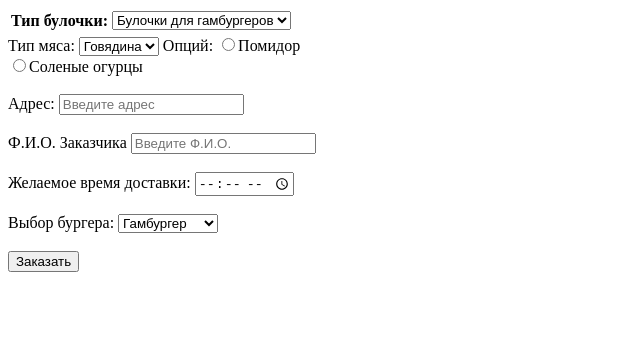
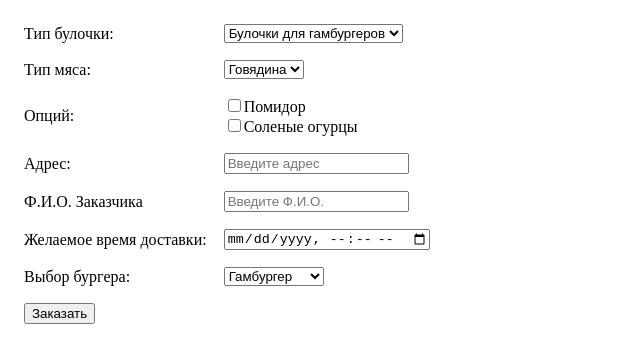
Before and after one commit to D9rkhan/WebHuyna, a plain HTML site: page Task 1-2/task1-2.html in a window 1280 px wide. Shown: the whole page, without its empty margins (0-640 px from the left). Drawn offline with Linux system fonts and the light colour scheme.

Commit message:
End of Task 1-2

```diff
--- a/Task 1-2/task1-2.html
+++ b/Task 1-2/task1-2.html
@@ -4,51 +4,73 @@
     </head>
 
     <body>
-        <table>
+        <table cellspacing = "15">
             <tr>
-                <th>Тип булочки:</th>
+                <td>Тип булочки:</td>
 
-                <th>
+                <td>
                     <select>
                         <option>Булочки для гамбургеров</option>
                         <option>Булочки для сэндвичей</option>
                         <option>Булочкий для хот-догов</option>
                     </select>
-                </th>
+                </td>
             </tr>
 
             <tr>
-
-            </tr>
-        </table>
-
-        Тип мяса:
+                <td>Тип мяса:</td>
+                <td>
                     <select>
                     <option>Говядина</option>
                     <option>Курица</option>
                     <option>Конина</option>
                     </select>
+                </td>
+            </tr>
 
-        Опций:
-        <input type="radio" name="option">Помидор<br>
-        <input type="radio" name="option">Соленые огурцы<br><br>
+            <tr>
+                <td>Опций:</td>
+                <td>
+                    <input type="checkbox">Помидор<br>
+                    <input type="checkbox">Соленые огурцы
+                </td>
+            </tr>
 
-        Адрес:
-        <input type="text" placeholder="Введите адрес"><br><br>
+            <tr>
+                <td>Адрес:</td>
+                <td><input type="text" placeholder="Введите адрес"></td>
+            </tr>
 
-        Ф.И.О. Заказчика
-        <input type="text" placeholder="Введите Ф.И.О."><br><br>
+            <tr>
+                <td>Ф.И.О. Заказчика</td>
+                <td>
+                    <input type="text" placeholder="Введите Ф.И.О.">
+                </td>
+            </tr>
 
-        Желаемое время доставки:
-        <input type="time"><br><br>
+            <tr>
+                <td>Желаемое время доставки:</td>
+                <td>
+                    <input type="datetime-local">
+                </td>
+            </tr>
 
-        Выбор бургера:
+            <tr>
+                <td>Выбор бургера:</td>
+                <td>
                     <select>
                         <option>Гамбургер</option>
                         <option>Чизбургер</option>
                         <option>Крабсбургер</option>
-        </select><br><br>
+                    </select>
+                </td>
+            </tr>
 
-        <button>Заказать</button>
+            <tr>
+                <td><button>Заказать</button></td>
+            </tr>
+        </table>
+
+
     </body>
 </html>
```
Lines whose indentation alone changed are shown as unchanged.
